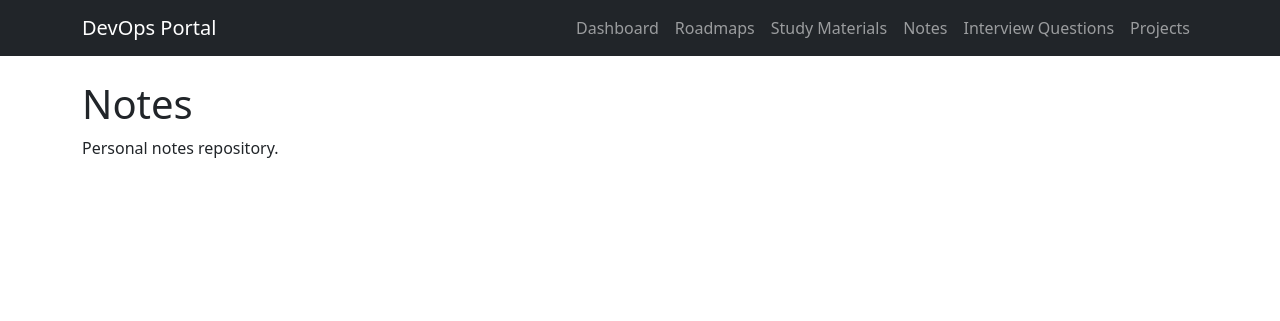
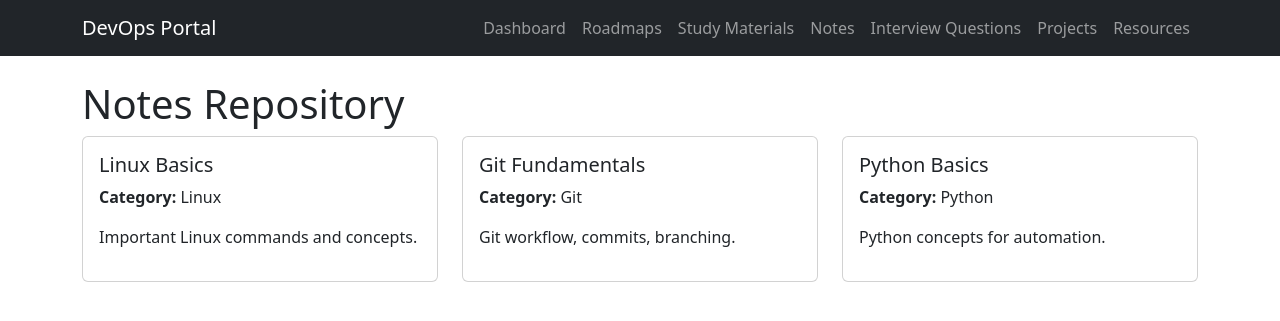
Before and after one commit to AnirudhP90/devops-learning-portal, a Flask app: page /notes in a window 1280 px wide. Shown: the top 321 px of the page. Run offline with Flask 3, Linux system fonts and the light colour scheme.

Commit message:
Add notes and resources modules

```diff
--- a/app.py
+++ b/app.py
@@ -32,8 +32,14 @@ def study_materials():
 
 @app.route("/notes")
 def notes():
-    return render_template("notes.html")
 
+    with open("data/notes/notes.json") as f:
+        notes_data = json.load(f)
+
+    return render_template(
+        "notes.html",
+        notes=notes_data["notes"]
+    )
 
 @app.route("/interview-questions")
 def interview_questions():
@@ -44,6 +50,16 @@ def interview_questions():
 def projects():
     return render_template("projects.html")
 
+@app.route("/resources")
+def resources():
+
+    with open("data/resources/resources.json") as f:
+        resource_data = json.load(f)
+
+    return render_template(
+        "resources.html",
+        resources=resource_data["resources"]
+    )
 
 if __name__ == "__main__":
     app.run(host="0.0.0.0", debug=True)
--- /dev/null
+++ b/data/notes/notes.json
@@ -0,0 +1,19 @@
+{
+  "notes": [
+    {
+      "title": "Linux Basics",
+      "category": "Linux",
+      "description": "Important Linux commands and concepts."
+    },
+    {
+      "title": "Git Fundamentals",
+      "category": "Git",
+      "description": "Git workflow, commits, branching."
+    },
+    {
+      "title": "Python Basics",
+      "category": "Python",
+      "description": "Python concepts for automation."
+    }
+  ]
+}
--- a/templates/base.html
+++ b/templates/base.html
@@ -29,7 +29,7 @@
             <a class="nav-link" href="/notes">Notes</a>
             <a class="nav-link" href="/interview-questions">Interview Questions</a>
             <a class="nav-link" href="/projects">Projects</a>
-
+	    <a class="nav-link" href="/resources">Resources</a>
         </div>
 
     </div>
--- a/templates/notes.html
+++ b/templates/notes.html
@@ -2,8 +2,35 @@
 
 {% block content %}
 
-<h1>Notes</h1>
+<h1>Notes Repository</h1>
 
-<p>Personal notes repository.</p>
+<div class="row">
+
+{% for note in notes %}
+
+<div class="col-md-4 mb-3">
+
+    <div class="card">
+
+        <div class="card-body">
+
+            <h5>{{ note.title }}</h5>
+
+            <p>
+                <strong>Category:</strong>
+                {{ note.category }}
+            </p>
+
+            <p>{{ note.description }}</p>
+
+        </div>
+
+    </div>
+
+</div>
+
+{% endfor %}
+
+</div>
 
 {% endblock %}
```
Also changed, not shown: data/resources/resources.json (added, +16 -0 lines), templates/resources.html (added, +23 -0 lines).
